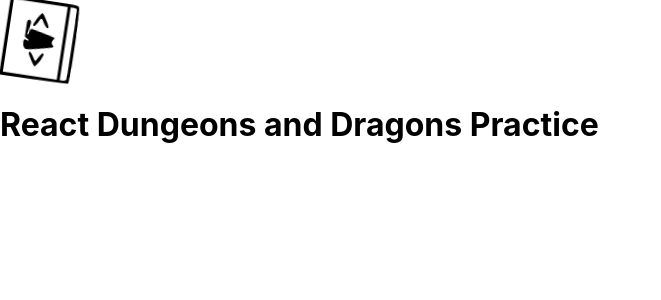
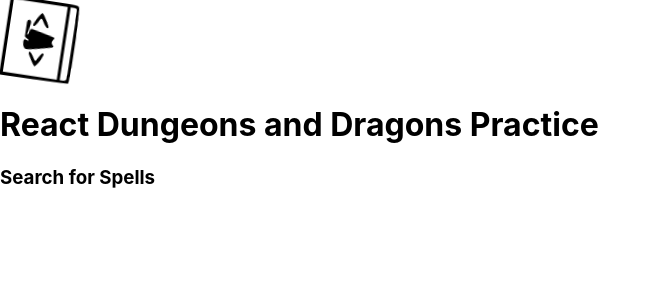
Before and after one commit to catt-tung/dnd-routing-practice, a React (Create React App) app: page / in a window 1280 px wide. Shown: the top 300 px of the page, without its empty margins (0-661 px from the left). Built offline with nearby package versions, Linux system fonts and the light colour scheme.

Commit message:
Add components and files, render Search in landing

```diff
--- a/src/App.js
+++ b/src/App.js
@@ -1,13 +1,17 @@
 import logo from './logo.svg';
 import './App.css';
 import { BrowserRouter as Router } from 'react-router-dom'
+import { Routes, Route } from 'react-router-dom';
+import SpellSearch from './components/SpellSearch/SpellSearch';
 
 function App() {
   return (
     <>
       <img className='App-logo' src={logo} alt="" />
       <h1>React Dungeons and Dragons Practice</h1>
-
+      <Routes>
+        <Route path="/" element={<SpellSearch />}/>
+      </Routes>
     </>
   );
 }
--- /dev/null
+++ b/src/components/SpellSearch/SpellSearch.jsx
@@ -0,0 +1,7 @@
+const SpellSearch = () => {
+  return (
+    <h3>Search for Spells</h3>
+  );
+}
+
+export default SpellSearch;
```
Also changed, not shown: src/components/SearchForm/SearchForm.jsx (added), src/components/SpellCard/SpellCard.jsx (added).
